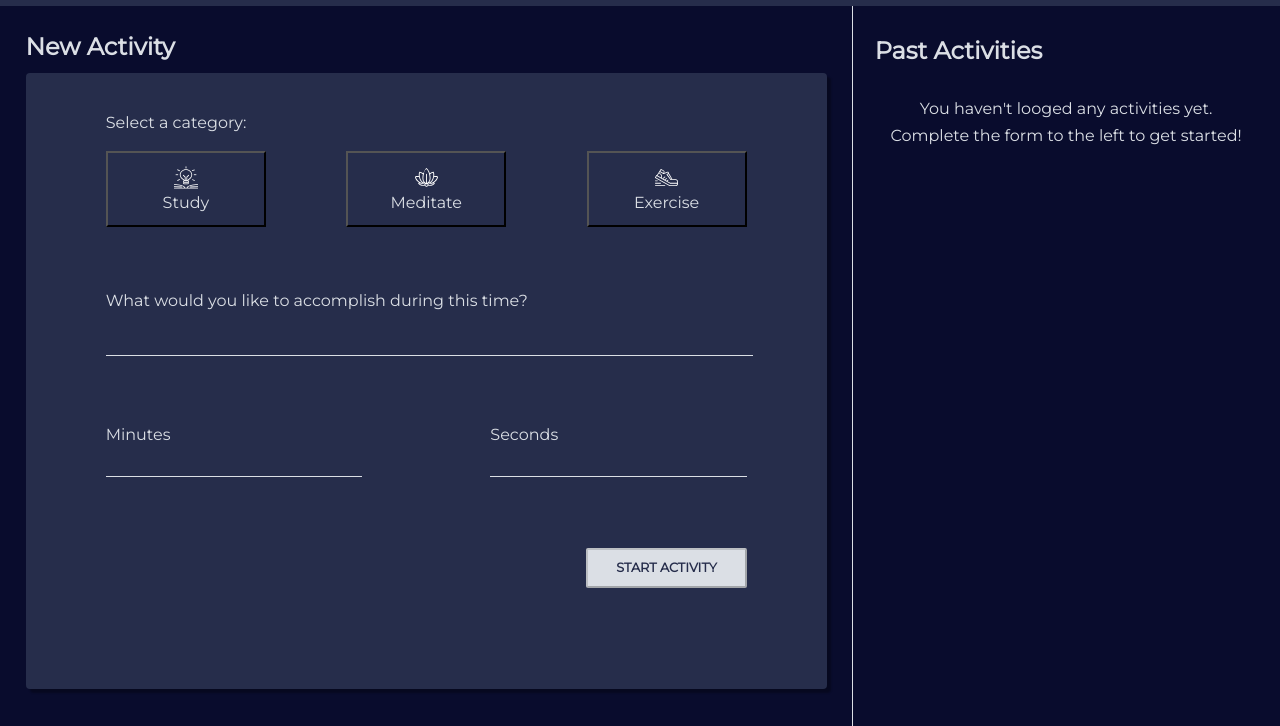
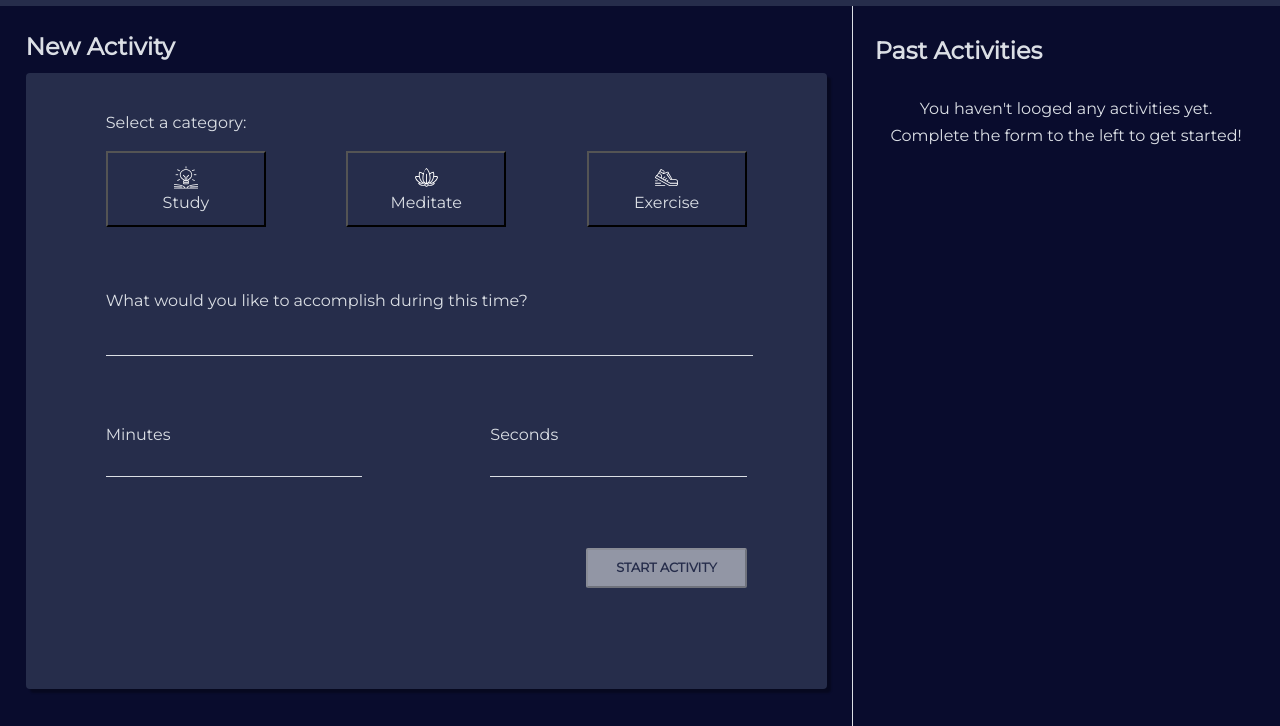
Before and after one commit to tanishalatoya/intention-timer-v.2, a plain HTML site: page index.html in a window 1280 px wide. Shown: the part 74-800 px from the top of the page. Drawn offline with Linux system fonts and the light colour scheme.

Commit message:
Add background color to disabled start activity button

```diff
--- a/styles.css
+++ b/styles.css
@@ -117,6 +117,7 @@ input {
 }
 
 #start-activity-button:disabled {
+  background: #9296a5;
   cursor: not-allowed;
 }
 
```
